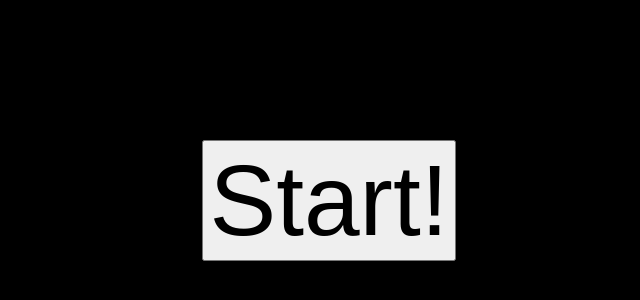
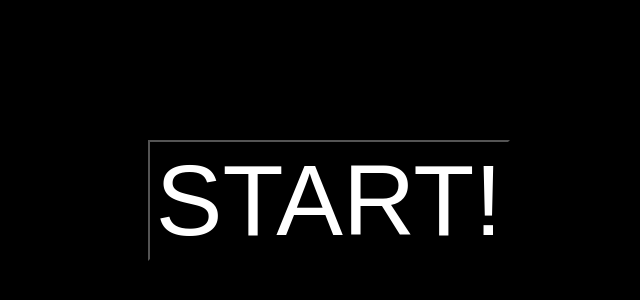
Before and after one commit to lfalciola/FanBoard, a plain HTML site: page test.html in a window 1280 px wide. Shown: the part 116-416 px from the top of the page, without its empty margins (311-951 px from the left). Drawn offline with nearby package versions, Linux system fonts and the light colour scheme.

Commit message:
- Style changes.

```diff
--- a/test.html
+++ b/test.html
@@ -16,6 +16,8 @@
 			#btn-fullscreen {
 				margin-top: 20%;
 				font-size:100px;
+				color: #fff;
+				background-color: #000;
 			}
 
 			#btn-fullscreen {
@@ -25,7 +27,7 @@
 	</head>
 
 	<body>
-		<button id="btn-start" type="button">Start!</button>
+		<button id="btn-start" type="button">START!</button>
 		<button id="btn-fullscreen" type="button">Fullscreen</button>
 	</body>
 
```
